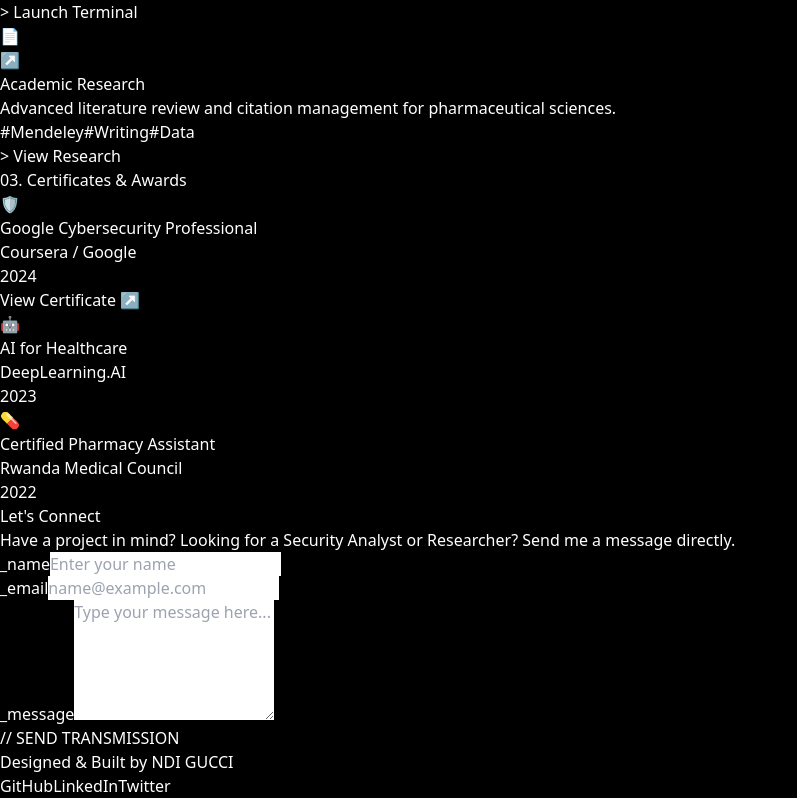
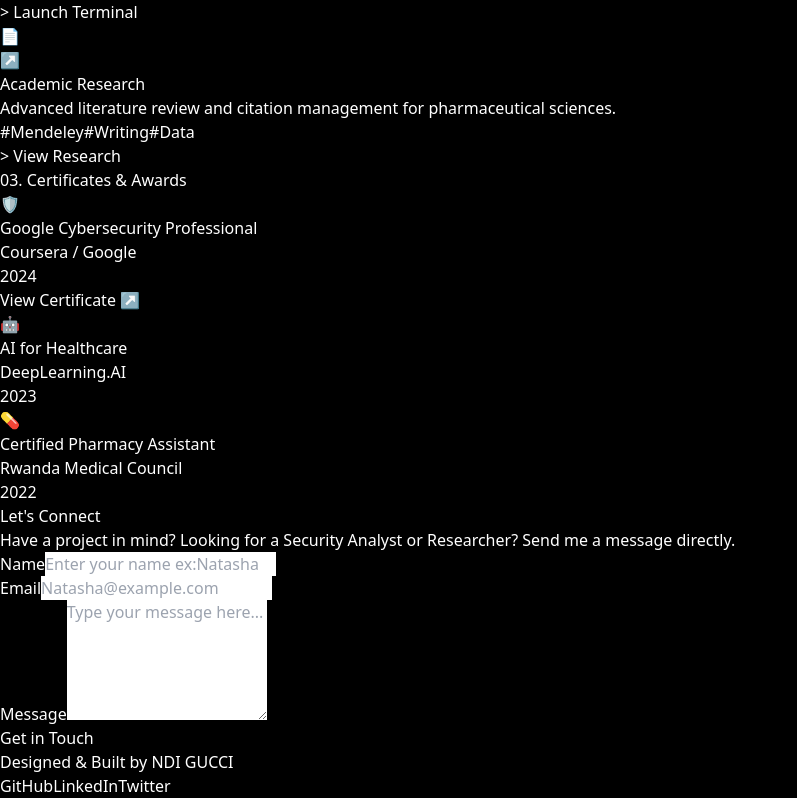
Before and after one commit to ndigucci/my_portfolio, a React (Vite) app: page / in a window 1280 px wide. Shown: the part 1179-1977 px from the top of the page, without its empty margins (0-797 px from the left). Built offline with nearby package versions, Linux system fonts and the light colour scheme.

Commit message:
Updated to cyber theme with photo

```diff
--- a/src/App.jsx
+++ b/src/App.jsx
@@ -357,19 +357,19 @@ function App() {
 
               <div className="grid grid-cols-1 md:grid-cols-2 gap-6">
                 <div className="space-y-2">
-                  <label className="text-sm font-mono text-cyan-500">_name</label>
-                  <input type="text" name="name" required placeholder="Enter your name" className="w-full bg-black/50 border border-gray-700 rounded-lg px-4 py-3 text-white focus:outline-none focus:border-cyan-500 transition-colors"/>
+                  <label className="text-sm font-mono text-cyan-500">Name</label>
+                  <input type="text" name="name" required placeholder="Enter your name ex:Natasha" className="w-full bg-black/50 border border-gray-700 rounded-lg px-4 py-3 text-white focus:outline-none focus:border-cyan-500 transition-colors"/>
                 </div>
                 <div className="space-y-2">
-                  <label className="text-sm font-mono text-cyan-500">_email</label>
-                  <input type="email" name="email" required placeholder="name@example.com" className="w-full bg-black/50 border border-gray-700 rounded-lg px-4 py-3 text-white focus:outline-none focus:border-cyan-500 transition-colors"/>
+                  <label className="text-sm font-mono text-cyan-500">Email</label>
+                  <input type="email" name="email" required placeholder="Natasha@example.com" className="w-full bg-black/50 border border-gray-700 rounded-lg px-4 py-3 text-white focus:outline-none focus:border-cyan-500 transition-colors"/>
                 </div>
               </div>
               <div className="space-y-2">
-                <label className="text-sm font-mono text-cyan-500">_message</label>
+                <label className="text-sm font-mono text-cyan-500">Message</label>
                 <textarea name="message" required rows="5" placeholder="Type your message here..." className="w-full bg-black/50 border border-gray-700 rounded-lg px-4 py-3 text-white focus:outline-none focus:border-cyan-500 transition-colors"></textarea>
               </div>
-              <button type="submit" className="w-full py-4 bg-gradient-to-r from-cyan-600 to-blue-600 hover:from-cyan-500 hover:to-blue-500 text-white font-bold rounded-lg transition-all shadow-lg transform hover:-translate-y-1">// SEND TRANSMISSION</button>
+              <button type="submit" className="w-full py-4 bg-gradient-to-r from-cyan-600 to-blue-600 hover:from-cyan-500 hover:to-blue-500 text-white font-bold rounded-lg transition-all shadow-lg transform hover:-translate-y-1">Get in Touch</button>
             </form>
           </div>
         </div>
```
